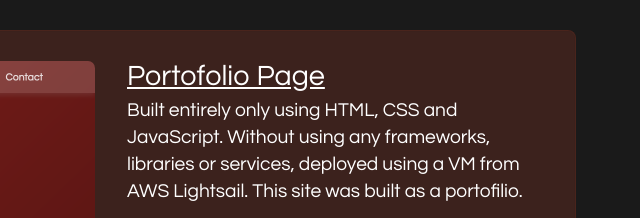
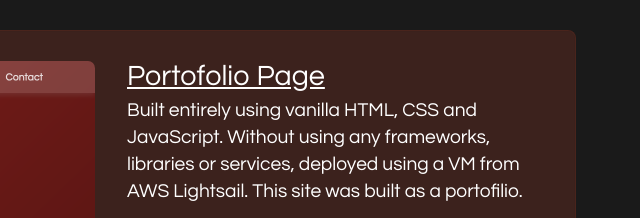
Before and after one commit to amart122/PortofolioPage, a plain HTML site: page index.html in a window 1280 px wide. Shown: the part 2995-3213 px from the top of the page, 640-1280 px from the left. Drawn offline with Linux system fonts and the light colour scheme.

Commit message:
Missed a word

```diff
--- a/index.html
+++ b/index.html
@@ -240,7 +240,7 @@
                 <div class="description">
                     <a href="https://aram-martinez.online#projects" target="_blank">Portofolio Page</a>
                     <p class="">
-                        Built entirely only using HTML, CSS and JavaScript. Without using any frameworks, libraries or services, deployed using a VM from AWS Lightsail. This site was built as a portofilio.
+                        Built entirely using vanilla HTML, CSS and JavaScript. Without using any frameworks, libraries or services, deployed using a VM from AWS Lightsail. This site was built as a portofilio.
                     </p>
                     <div class="stack">
                         <div class="icon"> <img width="35" height="35" src="assets/icons/html5.png" alt="HTML5"> </div>
```
